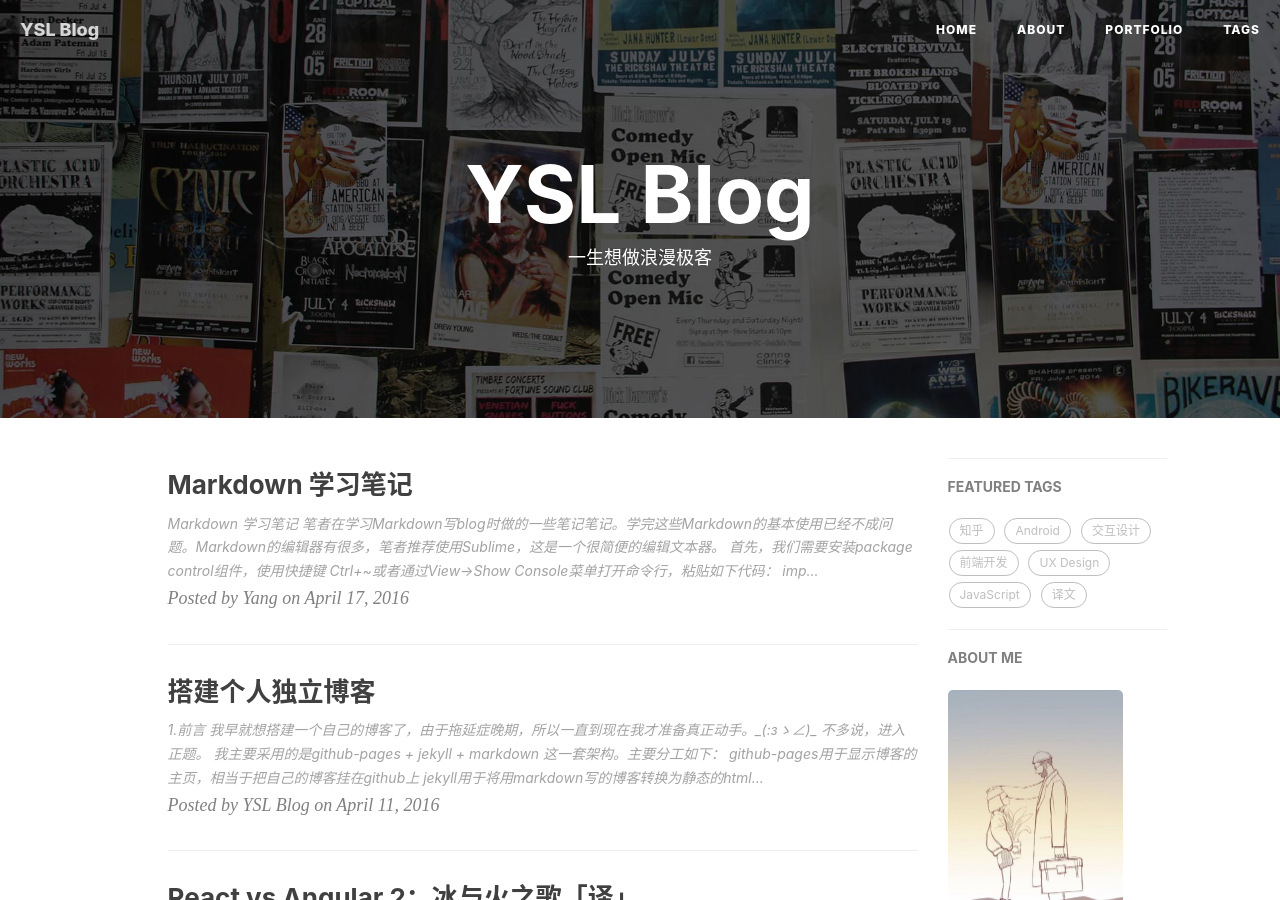
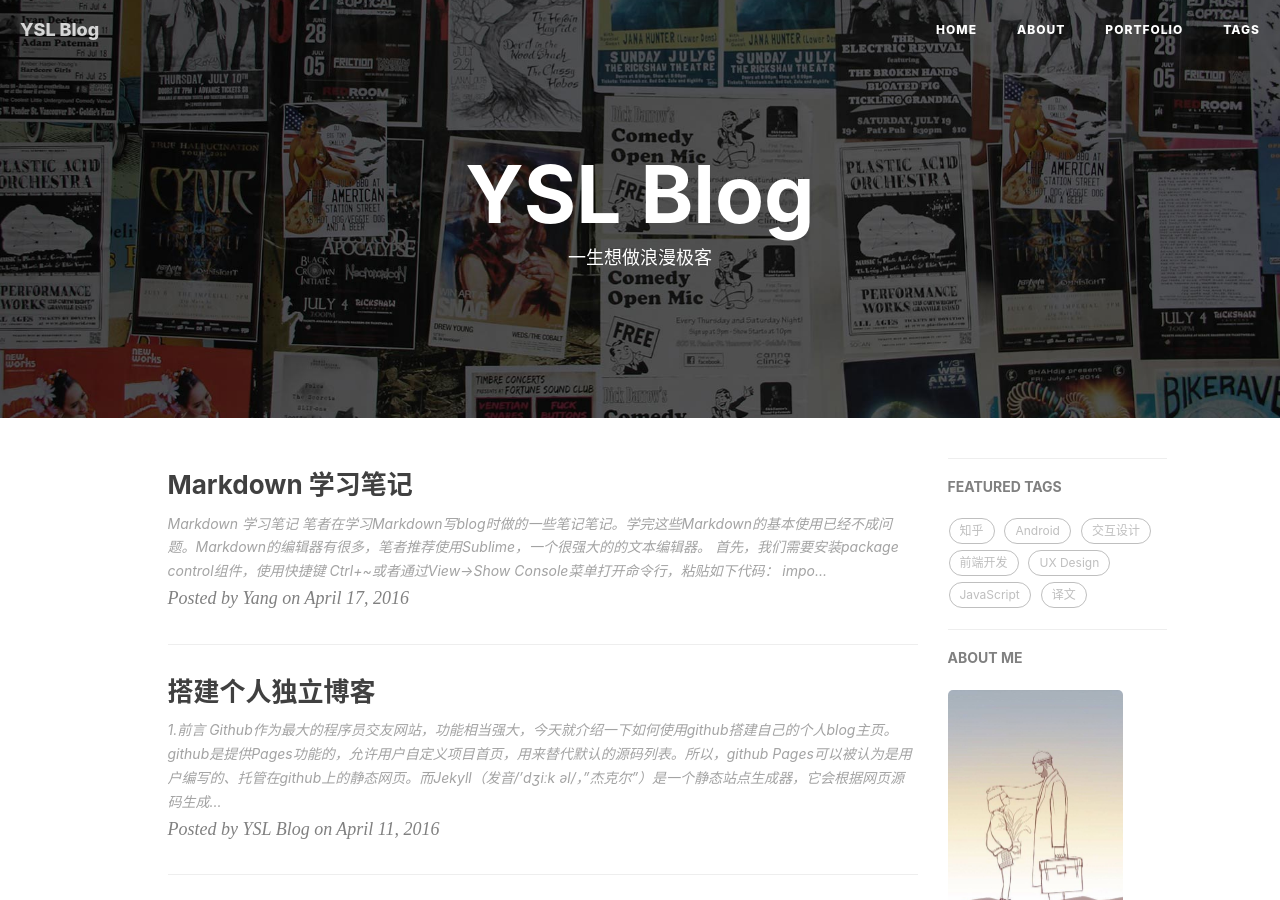
Before and after one commit to YangShuailing/yangshuailing.github.com, a Jekyll site: the page built from index.html, in a window 1280 px wide and 900 px high. Built offline with Jekyll 4.4.1, drawn with Linux system fonts in a browser that asks for light colours; nearby versions of some CDN libraries; the list of posts is cut into pages by our own code; comment, search, counter and statistics services are not loaded; some of the changed lines change nothing that is shown.

Commit message:
2016-4-18

````diff
--- a/_posts/2016-04-17-github-page.markdown
+++ b/_posts/2016-04-17-github-page.markdown
@@ -12,105 +12,99 @@
 
 # 1.前言
 
+Github作为最大的程序员交友网站，功能相当强大，今天就介绍一下如何使用github搭建自己的个人blog主页。github是提供Pages功能的，允许用户自定义项目首页，用来替代默认的源码列表。所以，github Pages可以被认为是用户编写的、托管在github上的静态网页。而Jekyll（发音/'dʒiːk əl/，"杰克尔"）是一个静态站点生成器，它会根据网页源码生成静态文件。它提供了模板、变量、插件等功能，所以实际上可以用来编写整个网站。那么整体思路是在本地编写符合Jekyll规范的网站源码，然后上传到github，由github生成并托管整个网站。编写博客通常使用markdown来进行，因为markdown使用起来十分方便。
+Github Pages有以下几个优点：
 
-我早就想搭建一个自己的博客了，由于拖延症晚期，所以一直到现在我才准备真正动手。*_(:зゝ∠)_* 不多说，进入正题。
-我主要采用的是`github-pages` + `jekyll` + `markdown` 这一套架构。主要分工如下：
+- 轻量级的博客系统，没有麻烦的配置
+- 使用标记语言，比如Markdown
+- 无需自己搭建服务器
+- 根据Github的限制，对应的每个站有300MB空间
+- 可以绑定自己的域名
 
-- github-pages用于显示博客的主页，相当于把自己的博客挂在github上
-- jekyll用于将用markdown写的博客转换为静态的html页面
-- markdown用于编写博客，十分方便。
+当然也有缺点：
 
+- 使用Jekyll模板系统，相当于静态页发布，适合博客，文档介绍等。
+- 动态程序的部分相当局限，比如没有评论，不过还好我们有解决方案。
+- 基于Git，很多东西需要动手，不像Wordpress有强大的后台
+![]({{ site.BASE_PATH }}/img/in-post/create blog/2016-04-17-github-page.jpg)
 
 # 2. 具体搭建过程
 
+## 2.1 Github-pages
+第一步：创建个人站点
+    没有Github账号的童鞋需要先注册一个[Github](https://github.com/)，完成注册后，新建一个**repository**,命名为`你的用户名.github.io`或者`你的用户名.github.com` ，这个命名规则必须的，`命名规则一定要按照这个格式来`,这个repository就是你账号的github-pages。
+    ![]({{ site.BASE_PATH }}/img/in-post/create blog/step1.jpg)
 
-## 2.1 Github-pages
+第二步：设置站点主题
+进入资源-setting
+    ![]({{ site.BASE_PATH }}/img/in-post/create blog/step2.jpg)
 
-想要github-pages，首先你要拥有一个[Github](https://github.com/)账号。
-完成注册后，新建一个**repository**,命名为`你的用户名.github.io`或者`你的用户名.github.com` ，这个命名规则必须的，这个repository就是你账号的github-pages，**每个账号只有一个！**，而对于其他的项目，每个项目可以有多个git-pages。
-现在是个空的repository，我们暂时不管它。
-
+第三步
+点击automatic page generator，然后点击Continue to layouts,然后选择主题并发布，等几分钟输入刚才注册的用户名XXX.github.io即可访问了。
+![]({{ site.BASE_PATH }}/img/in-post/create blog/step3.jpg)
 
 ## 2.2 安装Jekyll
-Jekyll是默认支持markdown语法的，[markdown语法](http://daringfireball.net/projects/markdown/)简单易学，而且高效，无论是做笔记还是写心得都十分适合作为程序员的我们。
+Jekyll是一种简单的、适用于博客的、静态网站生成引擎。它使用一个模板目录作为网站布局的基础框架，支持Markdown、Textile等标记语言的解析，提供了模板、变量、插件等功能，最终生成一个完整的静态Web站点。说白了就是，只要安装Jekyll的规范和结构，不用写html，就可以生成网站。
 
-本地文件操作简单，不需要管理数据库。新建了一个文件，刷新一下，页面上就有了发布的文件。
+jekyll本地环境搭建：
 
-+ Jekyll是基于**Ruby**环境的，如果你是使用MAC的用户，那你的电脑里应该默认安装了Ruby环境，而像我这样的windows8用户，就需要先[下载Ruby](http://rubyinstaller.org/downloads/)环境安装以及对应的**development kit**。ruby安装完后,安装完后一定记得将ruby添加的PATH中（安装的时候钩选**add to PATH**选项），我们将下载的development kit解压，如下图：
+Jekyll是基于**Ruby**环境的，下载最新的RubyInstaller并安装(我下载的是rubyinstaller-1.9.3-p194.exe)，设置环境变量，path中配置C:\Ruby193\bin目录，然后在命令行终端下输入gem update --system来升级gem；
 
-![]({{ site.BASE_PATH }}/assets/img/2016-4-11_devkit.jpg)
+下载最新的DevKit，DevKit是windows平台下编译和使用本地C/C++扩展包的工具。它就是用来模拟Linux平台下的make,gcc,sh来进行编译。但是这个方法目前仅支持通过RubyInstaller安装的Ruby，并双击运行解压到C:\DevKit。然后打开终端cmd，输入下列命令进行安装：
 
-通过cmd我们进入该目录，并且运行指令安装devlopment kit：
-
+    cd C:\DevKit
     ruby dk.rb init
     ruby dk.rb install
 
+完成上面的准备就可以安装Jekyll了,因为Jekyll是用Ruby编写的,最好的安装方式是通过RubyGems(gem):
 
 
-接下来就是安装jekyll了，运行指令：
-
-    gem install jekyll      //安装jekyll
+    gem install jekyll  //安装jekyll
     gem install pygments.rb //用于语法高亮
+    gem install paginate  //分页
+    gem install rdiscount //解析Markdown标记
 
 pygments的安装需要python环境的支持，具体可以去[pygments官网](http://pygments.org/)查看。
 
 安装完jekyll后，我们可以在*D:\Ruby22-x64\lib\ruby\gems\2.2.0\gems\jekyll-3.1.2*
 找到jekyll，将该路径添加至PATH。
 
-接下来就可以用jekyll新建自己的博客了！在cmd中，进入自己选定的目录，输入命令：
+进入你博客的目录，运行命令：
 
-    jekyll new aaa //aaa是你指定的名字
+    jekyll serve --watch
 
-则你就可以获得了一个default配置的博客了，如下图：
-
-![]({{ site.BASE_PATH }}/assets/img/2016-4-11_newblog.jpg)
+## 2.3 jekyll目录结构
 
 [jekyll官网](http://jekyllrb.com/docs/home/)给出的目录结构如下图：
 
-![]({{ site.BASE_PATH }}/assets/img/2016-4-11_jekyllcatalogue.png)
+![]({{ site.BASE_PATH }}/img/in-post/create blog/2016-4-11_jekyllcatalogue.png)
 
-可能生成的目录结构会有点不一样，但是基本是一样的，每个目录或文件的用途我自己还不是很懂，毕竟刚刚摸索，大致的用途引用自一个简书作者[原文](http://www.jianshu.com/p/609e1197754c)：
+可能生成的目录结构会有点不一样，但是基本是一样的大致的用途引用自一个简书作者[原文](http://www.jianshu.com/p/609e1197754c)：
 
-- _layouts：用于存放模板的文件夹。
-- _posts：用于存放博客文章的文件夹。
+- /_layouts：用于存放模板的文件夹。_layouts中的模板一般指向了_includes/themes中的模板。目录是用来存放模板的，在这里你可以定义页面中不同的头部和底部。
+- /_posts：用于存放博客文章的文件夹。 _posts中的数据文档，通过注入_layouts定义的模板，通过jekyll --server最终生成的静态页面在_sites目录。目录是用来存放你的文章的，一般以日期的形式书写标题。
 - css：存放博客所用css的文件夹,比如主题文件以及高亮文件都是放在此处的。
-- _coinfig.yml：jekyll的配置文件，里面可以定义相当多的配置参数。
-- index.html：项目的首页。
-- _includes: 用于存放一些固定的HTML代码段，文件为.html格式，可以在模板中通过liquid标签引入，常用来在各个模板中复用如 导航条、标签栏、侧边栏之类的在每个页面上都一样不变的内容，需要注意的是，这个代码段也可以是未被编译的，也就是说也可以使用liquid标签放在这些代码段中。
+- /_coinfig.yml：jekyll的配置文件,站点的全局变量在_config.yml中定义，用site.访问；页面的变量在YAML Front Matter中定义，用page.访问，更多的模板变量可参考模板数据。
+- assets: 渲染页面的CSS和JS文档在assets/themes中
+- index.html：你的页面首页。
+- includes: 用于存放一些固定的HTML代码段，文件为.html格式，可以在模板中通过liquid标签引入，常用来在各个模板中复用如 导航条、标签栏、侧边栏之类的在每个页面上都一样不变的内容，需要注意的是，这个代码段也可以是未被编译的，也就是说也可以使用liquid标签放在这些代码段中。
+1) /_includes/JB中有一些常用的工具，用于列表显示、评论等；
+2) /_includes/themes中可参看主题的相关html文档。
+3) /_includes/themes中的主题一般包含default.html、post.html和page.html三个文档。default.html定义了网站的最上层框架（模板），post.html和page.html是其子框架（模板）。
+4) 生成好的html子页面通过default.html的{{ content }}变量调用，生成整个页面。
 
-可以设置每个html文件的title(标题)和layout(布局)。比如index的layout一般是default。你也可以添加其他的页面，加上不同的layout。
 
-定制自己独一无二的博客，离不开上面的文件及文件夹。
 
-进入你博客的目录（就是刚刚用jekyll new的目录），运行命令：
 
-    jekyll serve --watch
-
-接着你就可以通过访问 *127.0.0.1:4000* 或者*http://localhost:4000* 看到生成的博客主页面了：
-
-![]({{  site.BASE_PATH}}/assets/img/2016-4-11_frontpage.jpg)
-
-初始比较简陋，后面可以慢慢自己折腾:-D ，网上别人推荐的一个[jekyll的主题站
+接着你就可以通过访问 *127.0.0.1:4000* 或者*http://localhost:4000* 看到生成的博客主页面了，接下来可以推荐的一个[jekyll的主题站
 ](http://jekyllthemes.org/)。
 
 
-## 2.3 使用Markdown编写博文
+## 2.4 使用Markdown编写博文
 
-Markdown是一种非常方便的标记语言，能够用简单的标记语法，让普通的文本具有一定的格式。[markdown语法](http://www.appinn.com/markdown/)学起来很快。
+Markdown是一种非常方便的标记语言，能够用简单的标记语法，让普通的文本具有一定的格式。需要的可以看一下我的blog，[markdown语法](http://yangshuailing.github.io/2016/04/17/markdown-notes/)学起来很快。
 
 
-### 2.3.1 使用Sublime Text编辑器
-
-首先说说我使用的文本编辑器，我是用**Sublime Text 3**来作为markdown编辑器。Sublime Text下我们需要先下载安装Markdown Editing和Markdown Preview 插件，具体步骤如下：
-
-+ 点击Sublime Text中`Preferences`的`Packet Control`，输入install，选择install packets
-+ 在插件库中分别安装`Markdown Editing`和`Markdown Preview`
-+ 新建一个文件，以`.md`作为文件后缀，用sublime text打开即可使用markdown编辑了！
-
-
-### 2.3.2 使用Markdown Preview生成HTML
-
-编辑完文本后，我们输入`ctrl`+`shift`+`p`，补全Markdown Preview，可以看到有输出为HTML的选项，保存以后，可以用浏览器查看HTML的生成效果了，也就是你博文的效果了。
 
 # 后记
 
--- a/_posts/2016-04-17-markdown-notes.markdown
+++ b/_posts/2016-04-17-markdown-notes.markdown
@@ -11,7 +11,7 @@
 
 # Markdown 学习笔记
 
-笔者在学习Markdown写blog时做的一些笔记笔记。学完这些Markdown的基本使用已经不成问题。Markdown的编辑器有很多，笔者推荐使用Sublime，这是一个很简便的编辑文本器。
+笔者在学习Markdown写blog时做的一些笔记笔记。学完这些Markdown的基本使用已经不成问题。Markdown的编辑器有很多，笔者推荐使用Sublime，一个很强大的的文本编辑器。
 首先，我们需要安装package control组件，使用快捷键 Ctrl+~或者通过View->Show Console菜单打开命令行，粘贴如下代码：
 
 	 import urllib.request,os; pf= 'Package Control.sublime-package';ipp= sublime.installed_packages_path();urllib.request.install_opener(urllib.request.build_opener(urllib.request ProxyHandler()));open(os.path.join(ipp,pf),'wb').write(urllib.request.urlopen('[http://sublime.wbond.net/(http://sublime.wbond.net/)'+pf.replace(' ','%20')).read())
@@ -22,74 +22,139 @@
 - MarkDown Editing：支持Markdown语法高亮；支持Github Favored Markdown语法；
 - MarkdownPreview：按CTRL + B生成网页HTML；在最前面添加[TOC]可以自动生成目录；
 
-### 1. 标题设置（让字体变大，和word的标题意思一样）
+## 1. 标题设置（让字体变大，和word的标题意思一样）
+<!-- 生成目录使用 [TOC] 。 -->
 在Markdown当中设置标题，有两种方式：
 
 - 第一种：通过在文字下方添加“=”和“-”，他们分别表示一级标题和二级标题。
-- 第二种：在文字开头加上 “#”，通过“#”数量表示几级标题。（一共只有1~6级标题，1级标题字体最大）
+  在单独一行里输入3个或者以上短横线('-','*','_')以下每一行都产生水平分割线。使用 --- 作为水平分割线时，要在它的前后都空一行，防止 --- 被当成标题标记的表示方式。
+- 第二种：在文字开头加上“#”，通过“#”数量表示几级标题。（一共只有1~6级标题，1级标题字体最大）。
+‘#’和标题之间最好加一个空格。不要问我为什么，貌似有时候不会被识别为标题？已经忘记自己为什么要加空格了，也许是任性。
 
-### 2. 块注释（blockquote）
+<!-- # 一级标题 -->
+
+    First Level Header
+    ==================
+    Second Level Header
+    -------------------
+    # Header 1 (equal '=')
+    # Header 2 (equal '-')
+
+    #  一级标题
+    ## 二级标题
+    ### 三级标题
+    #### 四级标题
+    ##### 五级标题
+    ###### 六级标题
+
+## 2. 块注释（blockquote）
 通过在文字开头添加“>”表示块注释。（当>和文字之间添加五个blank时，块注释的文字会有变化。）
 
-### 3. 斜体
+**注意**：
+引用的区块内也可以使用其他的 Markdown 语法，包括标题、列表、代码区块等。
+
+## 3. 段落
+Markdown通过一个以上的空行来区别不同段落，一般段落没有缩进，如果需要首行缩进
+可用`&emsp;`(全方大空白)或`&ensp;`(半方大空格)
+
+## 4. 强调
 将需要设置为斜体的文字两端使用1个“*”或者“_”夹起来
 
-### 4. 粗体
-将需要设置为斜体的文字两端使用2个“*”或者“_”夹起来
+    *斜体*
+    **粗体**
+    ***粗斜体***
 
-###  5. 无序列表
-在文字开头添加(*, +, and -)实现无序列表。但是要注意在(*, +, and -)和文字之间需要添加空格。（建议：一个文档中只是用一种无序列表的表示方式）
+##  5. 列表
+在文字开头添加(`*`,`+`,`-`)实现无序列表。但是要注意在(`*`,`+`,`-`)和文字之间需要添加空格。（建议：一个文档中只是用一种无序列表的表示方式）
 
-### 6. 有序列表
+    - 内容
+    -
+    -
+    或
+    * 内容
+    *
+    *
+
+## 6. 有序列表
 使用数字后面跟上句号。（还要有空格）
 
-### 7. 链接（Links）
+    1. 内容
+    2.
+    3.
+
+## 7. 链接（Links）
 Markdown中有两种方式，实现链接，分别为内联方式和引用方式。
 内联方式：This is an [example link](http://example.com/)（http://example.com/）.
 引用方式：
 I get 10 times more traffic from [Google][1] than from [Yahoo][2] or [MSN][3].
-
 [1]: http://google.com/        "Google"
-
 [2]: http://search.yahoo.com/  "Yahoo Search"
-
 [3]: http://search.msn.com/    "MSN Search"
 
     [1]: http://google.com/        "Google"
     [2]: http://search.yahoo.com/  "Yahoo Search"
     [3]: http://search.msn.com/    "MSN Search"
 
-### 8. 图片（Images）
-图片的处理方式和链接的处理方式，非常的类似。
+## 8. 图片（Images）
+图片的处理方式和链接的处理方式，非常的类似，只需使用`![](图片链接地址)`这样的语法即可。
 内联方式：
 
     ![alt text](/path/to/img.jpg "Title")
-
 引用方式：
 
     ![alt text][id]
-
     [id]: /path/to/img.jpg "Title"
 
-### 9. 代码（HTML中所谓的Code）
+<!--  -->
+注：插入图片的语法和链接的语法很像，只是前面多了一个'!'。
+
+## 9. 代码（HTML中所谓的Code）
 实现方式有两种：
-第一种：简单文字出现一个代码框。使用`<blockquote>`。（`不是单引号而是左上角的ESC下面~中的`）
-第二种：大片文字需要实现代码框。使用Tab和四个空格。
 
-### 10. 脚注（footnote）
-实现方式如下：
+第一种：简单文字出现一个代码框。使用`<blockquote>`。（这里，到的是左上角的ESC键）
 
-     hello[^hello]
-     [^hello]: hi
+第二种：大片文字需要实现代码框，使用Tab或者四个空格。也可以使用```来表示代码块。
 
-### 11. 下划线
-在空白行下方添加三条“-”横线。（前面讲过在文字下方添加“-”，实现的2级标题）
+## 10. 引用
+在我们写作的时候经常需要引用他人的文字，这个时候引用这个格式就很有必要了，在 Markdown 中，你只需要在你希望引用的文字前面加上 > 就好了。使用 > 表示引用， >> 表示引用里面再套一层引用，依次类推。
 
 
-## References：
+## 11. 表格
+示例相关代码：
 
-以上内容根据[官方文档](http://daringfireball.net/projects/markdown/basics)基本文档进行整理
+    | Id            | Name          | Age   |
+    | ------------- |:-------------:| -----:|
+    | 110           | zs            |   17  |
+    | 111           | ls            |   18  |
+    | 112           | zw            |   19  |
 
-[Markdown官方网站](http://daringfireball.net/projects/markdown/)
+显示效果：
 
-推荐一款[在线的Markdown编辑器](https://stackedit.io/)
+| Id            | Name          | Age   |
+| ------------- |:-------------:| -----:|
+| 110           | zs            |   17  |
+| 111           | ls            |   18  |
+| 112           | zw            |   19  |
+
+其中：
+
+- ------: 为右对齐。
+- :------ 为左对齐。
+- :------: 为居中对齐。
+- ------- 为使用默认居中对齐。
+
+## 12. 其他
+
+- 使用 \ 表示反斜杠。在你不想显示Markdown标记时可以使用反斜杠。
+- Markdown语法会忽略首行开头的空格，如果要体现出首行开头空两个的效果，可以使用 全角符号下的空格 ，windows下使用 shift+空格 切换。
+- 使用 ~~ 表示删除线。注意``~~``和要添加删除线的文字之间不能有空格。
+- 使用``[你好](#jump)`` 将`你好`设置为一单击即跳转到`hehe`所在位置的效果。
+- 使用 [TOC] 生成目录。
+- 使用 标签: 或者 Tags: 表示标签标记。
+- 使用`[^footer]` 可以表示注脚。
+
+## 参考：
+
+* 以上内容根据[官方文档](http://daringfireball.net/projects/markdown/basics)基本文档进行整理。
+* [Markdown官方网站](http://daringfireball.net/projects/markdown/)
+* 推荐一款[在线的Markdown编辑器](https://stackedit.io/)
````
Also changed, not shown: img/in-post/create blog/2016-04-17-github-page.jpg (added), img/in-post/create blog/2016-4-11_jekyllcatalogue.png (added), img/in-post/create blog/2016-4-11_newblog.jpg (added), img/in-post/create blog/step1.jpg (added), img/in-post/create blog/step2.jpg (added), img/in-post/create blog/step3.jpg (added).
